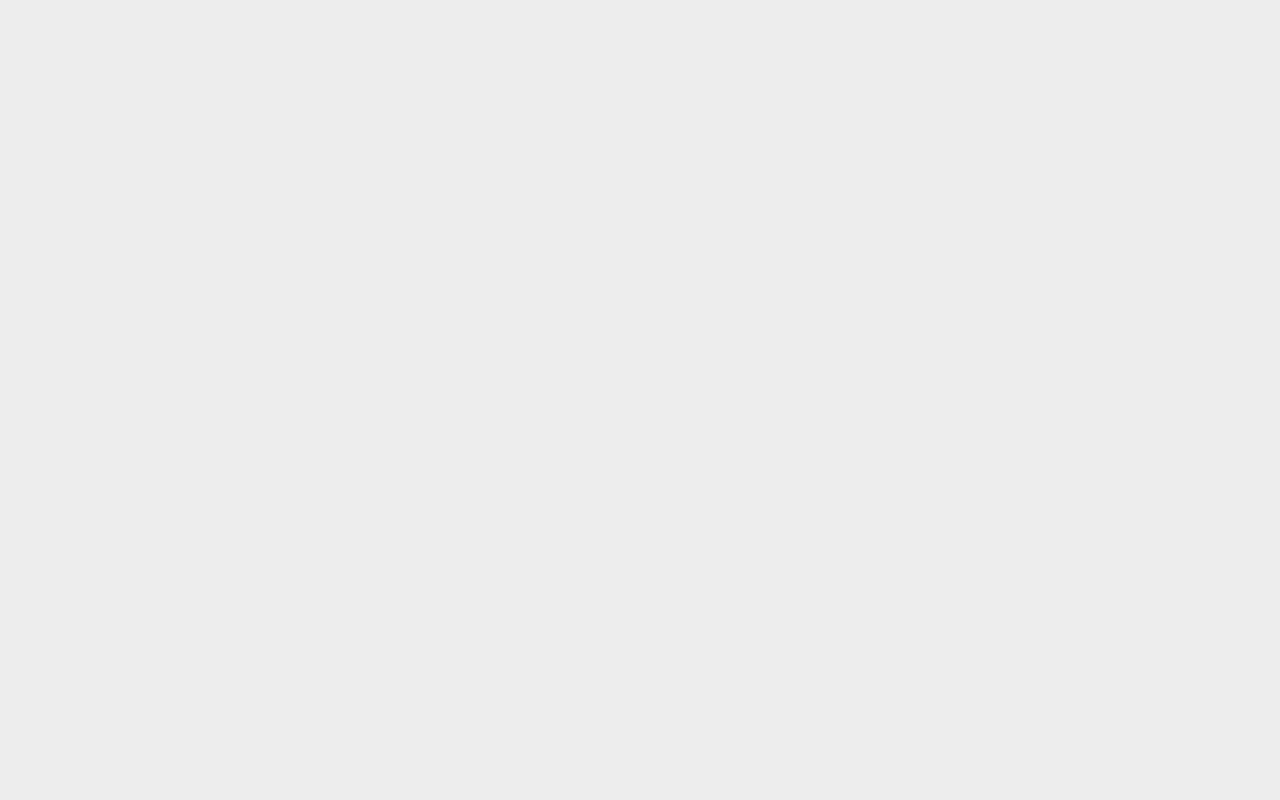
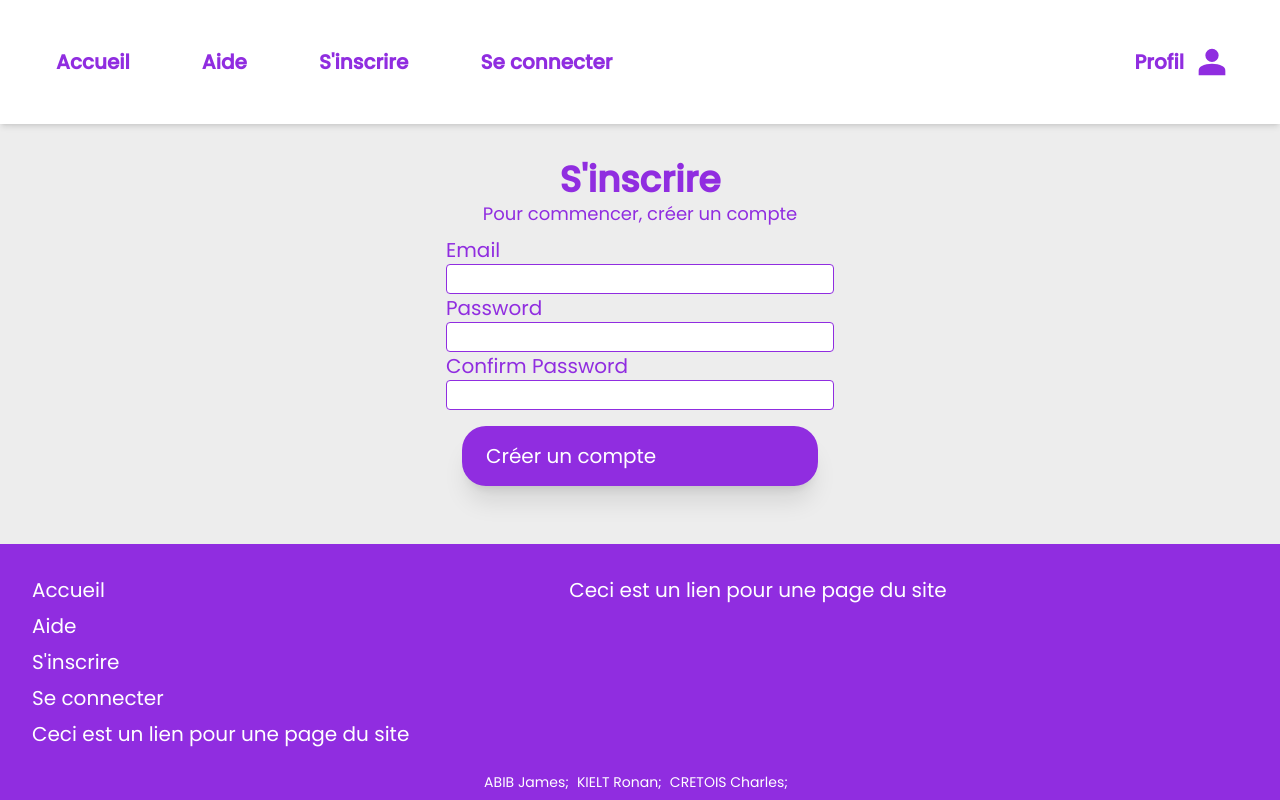
Before and after one commit to CodeValleyy/code-valley-front, a Vue app: page /register in a window 1280 px wide. Before the commit this address had no page. Built offline with nearby package versions, Linux system fonts and the light colour scheme.

Commit message:
feat: create login and register views

```diff
--- a/package.json
+++ b/package.json
@@ -15,6 +15,7 @@
     "format": "prettier --write src/"
   },
   "dependencies": {
+    "firebase": "^10.11.0",
     "pinia": "^2.1.7",
     "vue": "^3.4.21",
     "vue-router": "^4.3.0"
--- a/src/components/Footer.vue
+++ b/src/components/Footer.vue
@@ -8,6 +8,8 @@
       <div class="flex flex-col mr-40">
         <RouterLink to="/" class="mb-2 hover:underline">Accueil</RouterLink>
         <RouterLink to="/help" class="mb-2 hover:underline">Aide</RouterLink>
+        <RouterLink to="/register" class="mb-2 hover:underline">S'inscrire</RouterLink>
+        <RouterLink to="/login" class="mb-2 hover:underline">Se connecter</RouterLink>
         <div class="mb-2 hover:underline">Ceci est un lien pour une page du site</div>
       </div>
       <div class="flex flex-col mr-40">
--- a/src/components/Header.vue
+++ b/src/components/Header.vue
@@ -7,6 +7,14 @@ const routes = [
   {
     location: '/help',
     label: 'Aide'
+  },
+  {
+    location: '/register',
+    label: 'S\'inscrire'
+  },
+  {
+    location: '/login',
+    label: 'Se connecter'
   }
 ]
 </script>
--- a/src/router/index.ts
+++ b/src/router/index.ts
@@ -1,6 +1,8 @@
 import { createRouter, createWebHistory } from 'vue-router'
 import HomeView from '../views/HomeView.vue'
 import HelpView from '@/views/HelpView.vue'
+import RegisterView from '@/views/RegisterView.vue'
+import LoginView from '@/views/LoginView.vue'
 
 const router = createRouter({
   history: createWebHistory(import.meta.env.BASE_URL),
@@ -14,6 +16,16 @@ const router = createRouter({
       path: '/help',
       name: 'help',
       component: HelpView
+    },
+    {
+      path: '/register',
+      name: 'register',
+      component: RegisterView
+    },
+    {
+      path: '/login',
+      name: 'login',
+      component: LoginView
     }
   ]
 })
--- a/src/views/HomeView.vue
+++ b/src/views/HomeView.vue
@@ -3,7 +3,7 @@ import Header from '@/components/Header.vue'
 import Footer from '@/components/Footer.vue'
 import Button from '@/components/Button.vue'
 
-const name = '"Nom du site"'
+const name = 'Code Valley'
 </script>
 
 <template>
--- /dev/null
+++ b/src/views/LoginView.vue
@@ -0,0 +1,41 @@
+<script setup lang="ts">
+import Header from '@/components/Header.vue'
+import Footer from '@/components/Footer.vue'
+import Button from '@/components/Button.vue'
+import { ref } from 'vue'
+
+const email = ref('')
+const password = ref('')
+
+const login = () => {}
+</script>
+
+<template>
+  <Header />
+  <div class="min-h-screen h-full flex flex-col justify-between">
+    <div class="w-full h-full text-xl pt-40 p-4 text-primary">
+      <div class="container mx-auto">
+        <div class="flex flex-col items-center">
+          <h1 class="text-4xl font-bold text-primary">Se connecter</h1>
+          <p class="text-lg text-center text-primary">Déjà inscrit? Connectez-vous</p>
+          <div class="p-2">
+            <form @submit.prevent="login">
+              <div class="flex flex-col">
+                <label for="email" class="text-primary">Email</label>
+                <input type="email" id="email" v-model="email" class="border border-primary rounded" />
+              </div>
+              <div class="flex flex-col">
+                <label for="password" class="text-primary">Password</label>
+                <input type="password" id="password" v-model="password" class="border border-primary rounded" />
+              </div>
+              <div class="flex flex-col p-4">
+                <Button type="submit" label="Se connecter" />
+              </div>
+            </form>
+          </div>
+        </div>
+      </div>
+    </div>
+    <Footer />
+  </div>
+</template>
--- /dev/null
+++ b/src/views/RegisterView.vue
@@ -0,0 +1,46 @@
+<script setup lang="ts">
+import Header from '@/components/Header.vue'
+import Footer from '@/components/Footer.vue'
+import Button from '@/components/Button.vue'
+import { ref } from 'vue'
+
+const email = ref('')
+const password = ref('')
+const confirmPassword = ref('')
+
+const register = () => {}
+</script>
+
+<template>
+  <Header />
+  <div class="min-h-screen h-full flex flex-col justify-between">
+    <div class="w-full h-full text-xl pt-40 p-4 text-primary">
+      <div class="container mx-auto">
+        <div class="flex flex-col items-center">
+          <h1 class="text-4xl font-bold text-primary">S'inscrire</h1>
+          <p class="text-lg text-center text-primary">Pour commencer, créer un compte</p>
+          <div class="p-2">
+            <form @submit.prevent="register">
+              <div class="flex flex-col">
+                <label for="email" class="text-primary">Email</label>
+                <input type="email" id="email" v-model="email" class="border border-primary rounded" />
+              </div>
+              <div class="flex flex-col">
+                <label for="password" class="text-primary">Password</label>
+                <input type="password" id="password" v-model="password" class="border border-primary rounded" />
+              </div>
+              <div class="flex flex-col">
+                <label for="confirmPassword" class="text-primary">Confirm Password</label>
+                <input type="password" id="confirmPassword" v-model="confirmPassword" class="border border-primary rounded" />
+              </div>
+              <div class="flex flex-col p-4">
+                <Button type="submit" label="Créer un compte" />
+              </div>
+            </form>
+          </div>
+        </div>
+      </div>
+    </div>
+    <Footer />
+  </div>
+</template>
```
Also changed, not shown: 2 other files (tests, documents, lock files or other folders).
